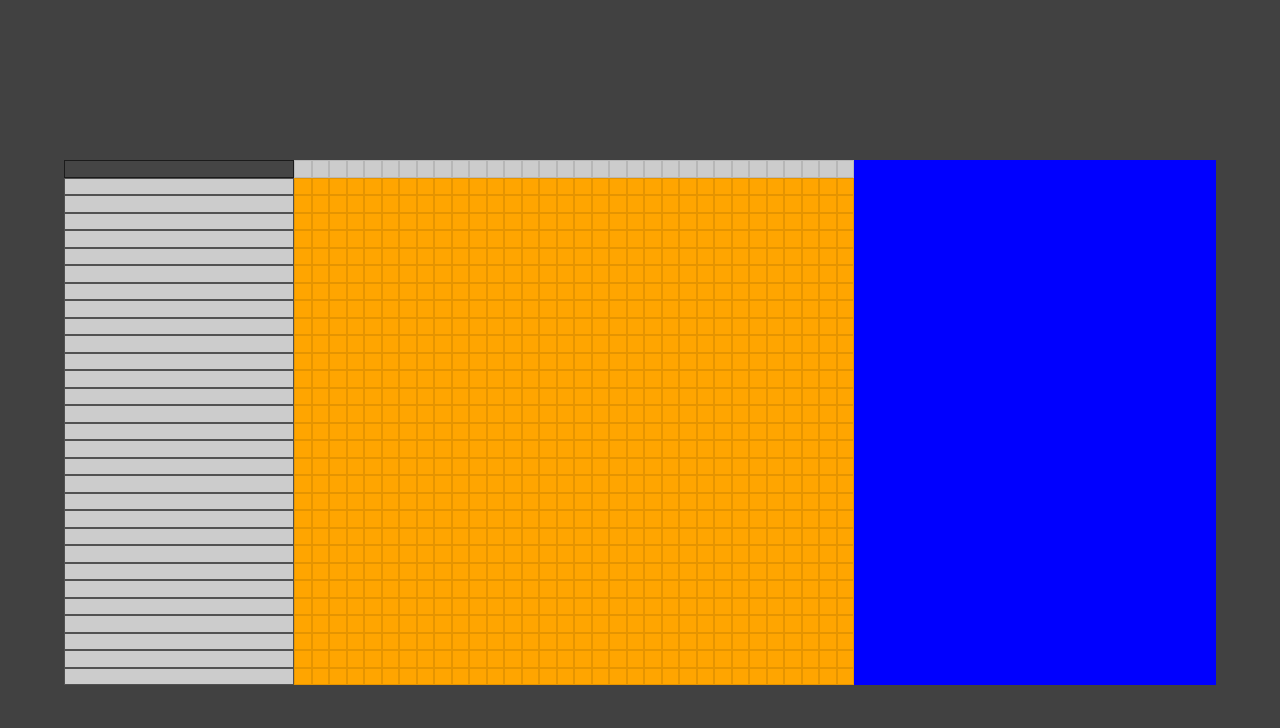
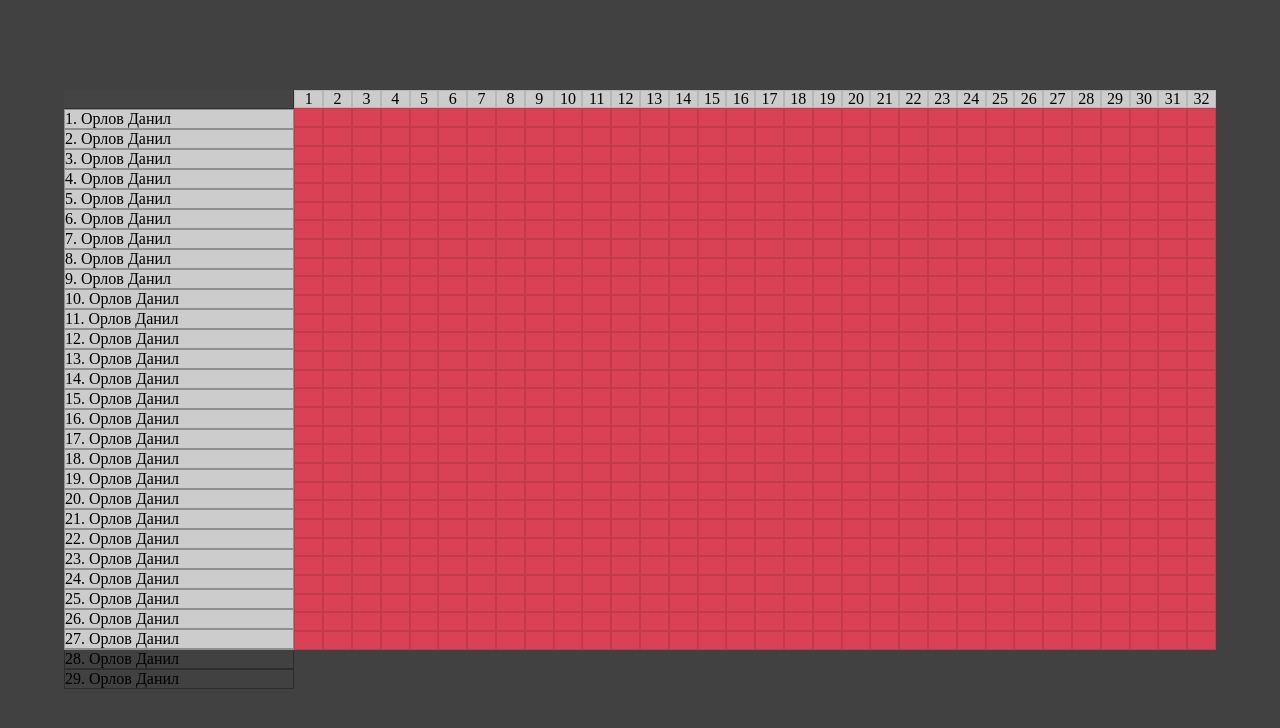
Before and after one commit to khsdf404/TutorsHelper, a plain HTML site: page WebSite/index.html in a window 1280 px wide. Drawn offline with nearby package versions, Linux system fonts and the light colour scheme.

Commit message:
new flex layout, pre-release version

```diff
--- a/WebSite/scripts.js
+++ b/WebSite/scripts.js
@@ -1,17 +1,17 @@
 $('document').ready(function () {
-    let startHeight = $(`.gridWrapp`).outerHeight();
-    function setHeight() {
-        $('.wrapp').css({'height': 30*startHeight/32});
-    }
+
+
     function setTasks() {
         let width = $(`.gridWrapp`).outerWidth();
         $(`.taskWrapp`).append(`<ul></ul>`);
         for (let i = 0; i < 32; i++) {
-           $(`.taskWrapp ul`).append(`<li></li>`);
+           $(`.taskWrapp ul`).append(`<li>${i+1}</li>`);
         }
         $(`.taskWrapp ul li`).css({
-          'width': (startHeight - 32* 2)/32,
-          'height': (startHeight - 32* 2)/32,
+          'display': 'flex',
+          'justify-content': 'center',
+          'align-items': 'center',
+          'font-size': '16px',
           'background': '#ccc'});
     }
     function setGrid() {
@@ -20,26 +20,22 @@ $('document').ready(function () {
           for (let i = 0; i < 32; i++) {
              $(`.taskWrapp ul`).eq(j+1).append(`<li></li>`);
           }
-          $(`.taskWrapp ul li`).css({
-              'width': (startHeight - 32* 2)/32,
-              'height': (startHeight - 32* 2)/32});
         }
     }
     function setStudents() {
       let width = $(`.groupWrapp`).outerWidth();
       for (let i = 0; i < 30; i++) {
-          $(`.groupWrapp`).append(`<div></div>`);
+          $(`.groupWrapp`).append(`<div>${i}. Орлов Данил</div>`);
       }
-      $(`.groupWrapp div`).css({
-        'width': width - 2,
-        'height': (startHeight - 32* 2)/32
-      });
-
-      $(`.groupWrapp div`).eq(0).css({'background': '#454545'})
+      $(`.groupWrapp div`).eq(0).css({
+        'color': 'rgba(45, 45, 45, 0)',
+        'background': 'rgba(45, 45, 45, 0.85)',
+        'border-top': '0',
+        'border-left': '0'})
     }
 
 
-    setHeight();
+
     setTasks();
     setGrid();
     setStudents();
--- a/WebSite/styles.css
+++ b/WebSite/styles.css
@@ -11,7 +11,7 @@ body {
   flex-direction: row;
   height: 70%;
   width: 90%;
-  padding: 12.5% 5% ;
+  padding: 7% 5% ;
   background: rgba(45, 45, 45, 0.9);
 }
 
@@ -20,27 +20,36 @@ body {
   position: relative;
   display: flex;
   flex-direction: row;
-  background: red;
   flex: 1;
 }
 .groupWrapp {
   position: relative;
   display: flex;
+  height: 100%;
   flex-direction: column;
   background: #ccc;
   flex: 20;
 }
 .groupWrapp div {
-  border: .5px solid rgba(0,0,0,0.6);
+  border: .5px solid rgba(0,0,0,0.3);
+  flex: 1;
 }
 .gridWrapp {
   position: relative;
   display: flex;
   flex-direction: column;
-  background: blue;
   flex: 80;
 }
+.taskWrapp {
+    display: flex;
+    flex-direction: column;
+    width: 100%;
+    height: 100%;
+}
 .gridWrapp ul {
+  flex-direction: row;
+  display: flex;
+  flex: 1;
   line-height: 0;
   font-size: 0;
   list-style: none;
@@ -48,9 +57,7 @@ body {
   margin: 0;
 }
 .gridWrapp ul li {
-  display: inline-block;
-  height: 30px;
-  width: 30px;
-  background: orange;
+  flex: 1;
+  background: rgba(255, 67, 89, 0.8);
   border: .5px solid rgba(0,0,0,0.1);
 }
```
